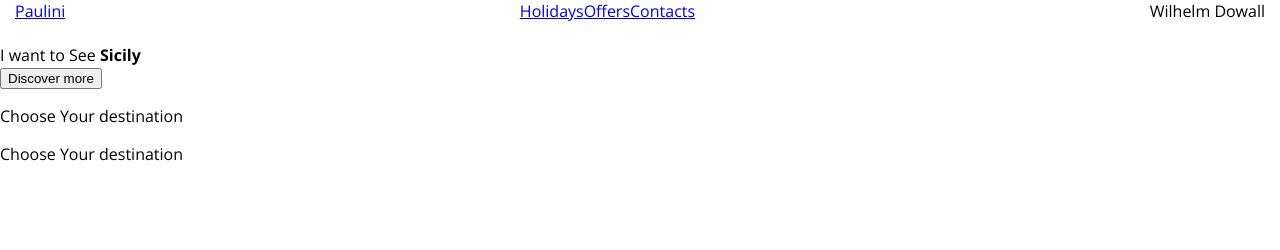
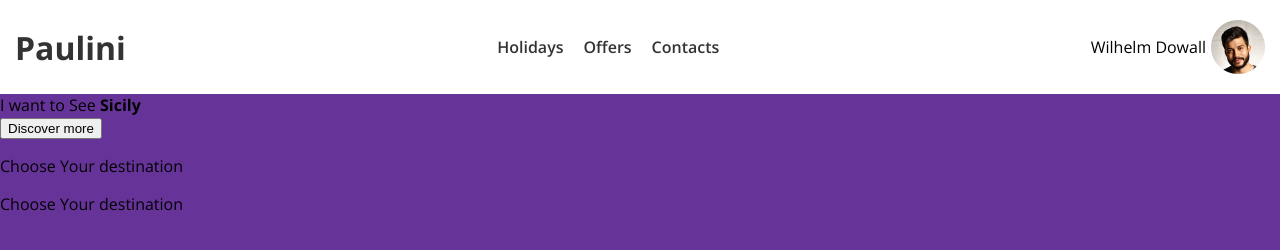
Before and after one commit to kapalimaniraj/dailyUI-UX, a plain HTML site: page day 1/index.html in a window 1280 px wide. Drawn offline with nearby package versions, Linux system fonts and the light colour scheme.

Commit message:
Styling for landing page

```diff
--- a/day 1/CSS/style.scss
+++ b/day 1/CSS/style.scss
@@ -2,6 +2,7 @@
 
 :root {
     --theme-color: #384eff;
+    --theme-black: #333333;
     --primary-font-family: 'Open Sans', sans-serif;
 }
 
@@ -16,10 +17,13 @@ body {
 
 .page-header {
     display: flex;
+    align-items: center;
     max-width: 1400px;
     margin: auto;
+    padding: 20px 0;
     @media only screen and (max-width: 1400px){
-        padding: 0 15px;
+        padding-left: 15px;
+        padding-right: 15px;
     }
 }
 
@@ -32,4 +36,39 @@ body {
         margin: 0;
         padding: 0;
     }
+    li{
+        margin: 0 10px;
+    }
+    a{
+        color: var(--theme-black);
+        text-decoration: none;
+        font-weight: 600;
+    }
 }
+
+.logo{
+    font-size: 2em;
+    text-decoration: none;
+    font-weight: 700;
+    color: var(--theme-black);
+}
+
+.logged-in-user{
+    display: flex;
+    align-items: center;
+}
+.logged-in-user__avatar{
+    margin-left: 5px;
+    width: 54px;
+    height: 54px;
+    background-color: var(--theme-color);
+    border-radius: 50%;
+}
+
+.hero{
+    background-color: rebeccapurple;
+    height: 100vh;
+    .hero__slider{
+        max-width: 1400px;
+    }
+}
--- a/day 1/index.html
+++ b/day 1/index.html
@@ -18,7 +18,7 @@
         </nav>
         <div class="logged-in-user">
             <div class="logged-in-user__name">Wilhelm Dowall</div>
-            <div class="logged-in-user__avatar"><img src="" alt=""></div>
+            <div class="logged-in-user__avatar"><img src="img/user-avatar.jpg" alt="" width=""></div>
         </div>
     </header>
     <section class="hero">
```
Also changed, not shown: day 1/CSS/style.css, 1 other file.
